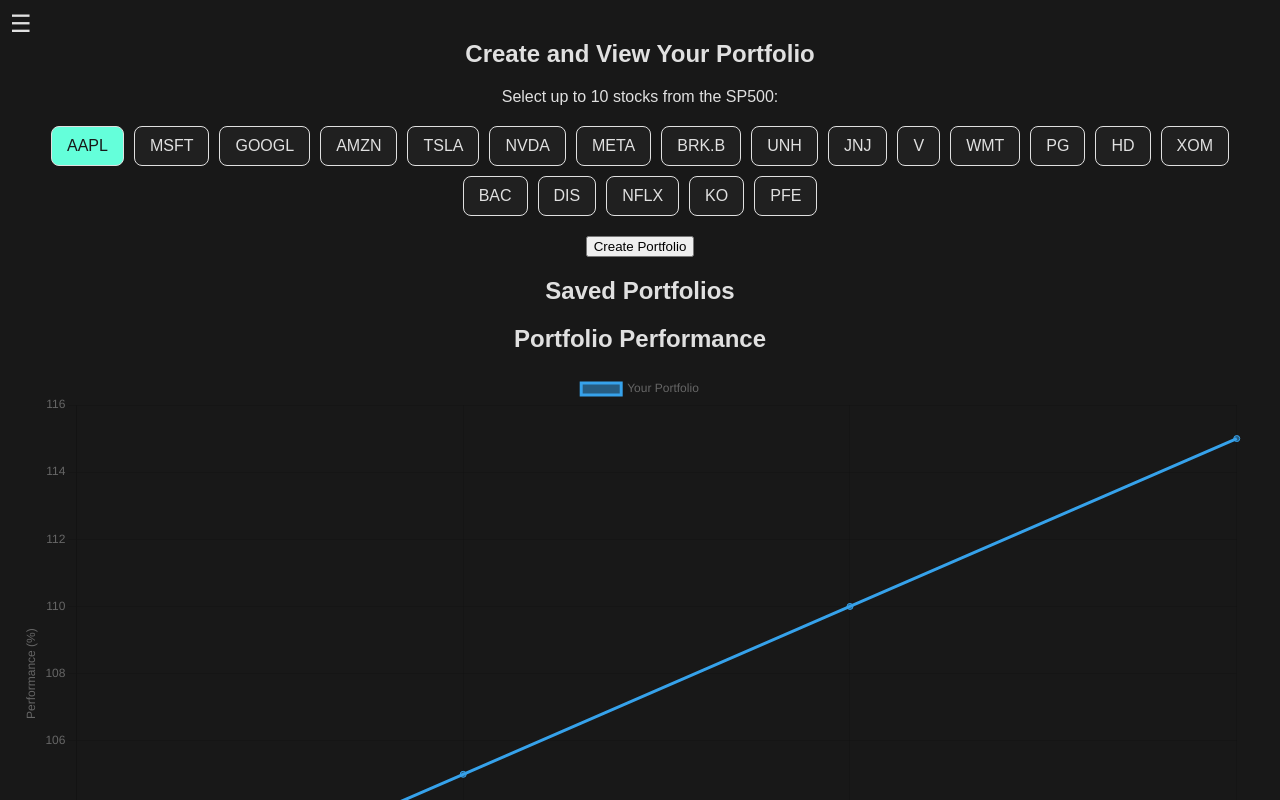
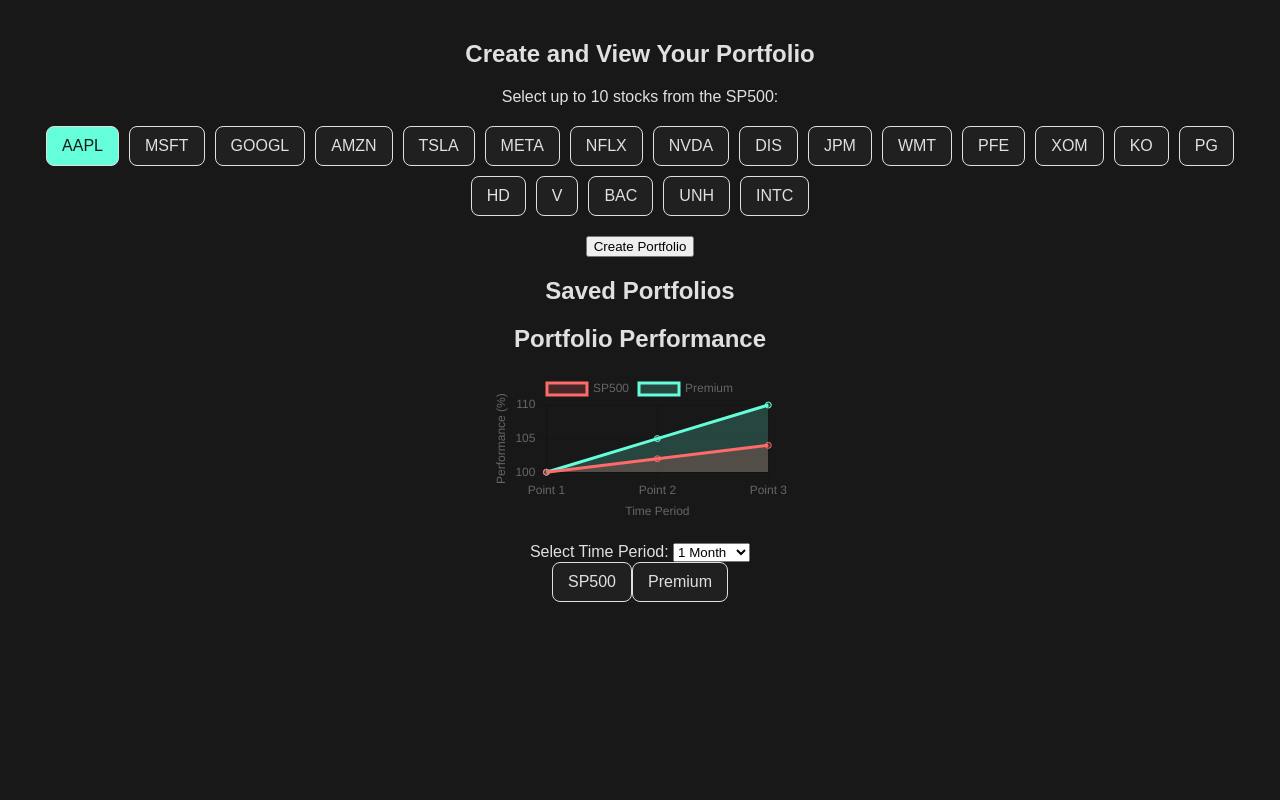
Before and after one commit to Jbat005/Website, a plain HTML site: page charts-graphs.html in a window 1280 px wide. Both pictures are taken after a click on the button "AAPL". Shown: the top 800 px of the page. Drawn offline with nearby package versions, Linux system fonts and the light colour scheme.

Commit message:
chart update

```diff
--- a/charts-graphs.html
+++ b/charts-graphs.html
@@ -6,13 +6,21 @@
     <link rel="stylesheet" href="styles.css">
     <script src="https://cdn.jsdelivr.net/npm/chart.js"></script>
     <style>
-        /* Center content */
         #chartsGraphs {
             padding: 20px;
             text-align: center;
         }
 
-        /* Grid for SP500 stock buttons */
+        #performanceGraph {
+            margin: 20px auto;
+            max-width: 600px;
+        }
+
+        #graphControls {
+            margin: 20px 0;
+            text-align: center;
+        }
+
         #stockGrid {
             display: flex;
             flex-wrap: wrap;
@@ -21,8 +29,7 @@
             margin: 20px 0;
         }
 
-        /* Stock button styles */
-        .stock-button {
+        .stock-button, .portfolio-option {
             padding: 10px 15px;
             font-size: 1em;
             border: 1px solid #e0e0e0;
@@ -30,19 +37,13 @@
             background-color: #202020;
             color: #e0e0e0;
             cursor: pointer;
-            transition: background-color 0.3s, color 0.3s;
         }
 
-        .stock-button:hover {
-            background-color: #383838;
-        }
-
-        .stock-button.selected {
+        .stock-button.selected, .portfolio-option.selected {
             background-color: #64ffda;
             color: #181818;
         }
 
-        /* Saved portfolio styles */
         .portfolio {
             border: 1px solid #e0e0e0;
             border-radius: 8px;
@@ -52,46 +53,15 @@
             text-align: left;
         }
 
-        /* Delete button */
         .delete-icon {
             margin: 5px;
             padding: 5px 10px;
             font-size: 0.9em;
             cursor: pointer;
         }
-
-        /* Graph controls */
-        #graphControls {
-            margin: 20px 0;
-            text-align: center;
-        }
-
-        #graphControls label {
-            margin-right: 10px;
-            font-size: 1.1em;
-        }
-
-        #graphControls select, #graphControls button {
-            padding: 5px 10px;
-            font-size: 1em;
-            margin: 0 10px;
-        }
     </style>
 </head>
 <body>
-    <!-- Hamburger Menu -->
-    <div class="hamburger-menu">
-        <span class="hamburger-icon" onclick="toggleMenu()">☰</span>
-        <div class="menu-links" id="menu">
-            <a href="index.html">Home</a>
-            <a href="create-profile.html">Create a Profile</a>
-            <a href="charts-graphs.html">Charts & Graphs</a>
-            <a href="optimized-weights.html">Optimized Weights</a>
-            <a href="support.html">Support</a>
-        </div>
-    </div>
-
-    <!-- Charts & Graphs Section -->
     <section id="chartsGraphs">
         <h1>Create and View Your Portfolio</h1>
 
@@ -99,15 +69,14 @@
         <div id="stockSelection">
             <p>Select up to 10 stocks from the SP500:</p>
             <div id="stockGrid">
-                <!-- Stock options will be dynamically loaded here -->
+                <!-- Stock options dynamically added -->
             </div>
         </div>
-        <button type="button" id="createPortfolio">Create Portfolio</button>
+        <button id="createPortfolio">Create Portfolio</button>
 
         <!-- Saved Portfolios -->
         <div id="savedPortfolios">
             <h2>Saved Portfolios</h2>
-            <!-- Saved portfolios will be dynamically displayed here -->
         </div>
 
         <!-- Interactive Graph -->
@@ -120,83 +89,139 @@
                 <option value="3m">3 Months</option>
                 <option value="6m">6 Months</option>
                 <option value="1y">1 Year</option>
-                <option value="5y">5 Years</option>
             </select>
-            <button id="updateGraph">Update Graph</button>
+            <div id="portfolioOptions"></div>
         </div>
     </section>
 
     <script>
-        function toggleMenu() {
-            const menu = document.getElementById("menu");
-            menu.style.display = menu.style.display === "block" ? "none" : "block";
-        }
-
         document.addEventListener("DOMContentLoaded", () => {
             const stockGrid = document.getElementById("stockGrid");
             const createPortfolioButton = document.getElementById("createPortfolio");
             const savedPortfoliosDiv = document.getElementById("savedPortfolios");
+            const portfolioOptionsDiv = document.getElementById("portfolioOptions");
             const timePeriodSelector = document.getElementById("timePeriod");
-            const updateGraphButton = document.getElementById("updateGraph");
             const ctx = document.getElementById("performanceGraph").getContext("2d");
 
             const sp500Stocks = [
-                "AAPL", "MSFT", "GOOGL", "AMZN", "TSLA", "NVDA", "META", "BRK.B", "UNH", "JNJ",
-                "V", "WMT", "PG", "HD", "XOM", "BAC", "DIS", "NFLX", "KO", "PFE"
+                "AAPL", "MSFT", "GOOGL", "AMZN", "TSLA", "META", "NFLX", "NVDA", "DIS", "JPM", "WMT", "PFE", "XOM", "KO", "PG",
+                "HD", "V", "BAC", "UNH", "INTC"
             ];
+            const stockMockData = {};
+            sp500Stocks.forEach((stock) => {
+                stockMockData[stock] = {
+                    "1m": Array(3).fill(0).map(() => Math.random() * 20 + 90), // Mock data
+                    "3m": Array(3).fill(0).map(() => Math.random() * 30 + 80),
+                    "6m": Array(5).fill(0).map(() => Math.random() * 50 + 70),
+                    "1y": Array(4).fill(0).map(() => Math.random() * 60 + 60),
+                };
+            });
+
+            const dummyData = {
+                SP500: { "1m": [100, 102, 104], "3m": [100, 105, 108], "6m": [100, 110, 115], "1y": [100, 120, 130] },
+                Premium: { "1m": [100, 105, 110], "3m": [100, 115, 125], "6m": [100, 120, 130], "1y": [100, 140, 150] },
+            };
+
             const selectedStocks = new Set();
-            const dummyData = {
-                "1m": { labels: ["Week 1", "Week 2", "Week 3", "Week 4"], portfolio: [100, 105, 110, 115] },
-                "3m": { labels: ["Month 1", "Month 2", "Month 3"], portfolio: [100, 110, 120] }
-                // Extend with more data for "6m", "1y", "5y"
-            };
+            const activePortfolios = new Set(["SP500", "Premium"]); // Default portfolios
 
             let performanceGraph = new Chart(ctx, {
                 type: "line",
-                data: { labels: dummyData["1m"].labels, datasets: [{ label: "Your Portfolio", data: dummyData["1m"].portfolio }] },
-                options: { responsive: true, scales: { x: { title: { display: true, text: "Time Period" } }, y: { title: { display: true, text: "Performance (%)" } } } }
+                data: {
+                    labels: [],
+                    datasets: [],
+                },
+                options: {
+                    responsive: true,
+                    scales: {
+                        x: { title: { display: true, text: "Time Period" } },
+                        y: { title: { display: true, text: "Performance (%)" } },
+                    },
+                },
             });
 
-            sp500Stocks.forEach(ticker => {
-                const stockButton = document.createElement("button");
-                stockButton.textContent = ticker;
-                stockButton.className = "stock-button";
-                stockGrid.appendChild(stockButton);
+            sp500Stocks.forEach((ticker) => {
+                const button = document.createElement("button");
+                button.textContent = ticker;
+                button.className = "stock-button";
+                stockGrid.appendChild(button);
 
-                stockButton.addEventListener("click", () => {
+                button.addEventListener("click", () => {
                     if (selectedStocks.has(ticker)) {
                         selectedStocks.delete(ticker);
-                        stockButton.classList.remove("selected");
+                        button.classList.remove("selected");
                     } else if (selectedStocks.size < 10) {
                         selectedStocks.add(ticker);
-                        stockButton.classList.add("selected");
+                        button.classList.add("selected");
                     } else alert("You can select up to 10 stocks.");
                 });
             });
 
             createPortfolioButton.addEventListener("click", () => {
-                if (!selectedStocks.size) return alert("Please select at least one stock.");
-                const portfolioName = prompt("Enter portfolio name:", `Portfolio ${Date.now()}`);
+                const portfolioName = prompt("Enter portfolio name:");
                 if (!portfolioName) return alert("Portfolio name is required.");
                 const portfolioDiv = document.createElement("div");
                 portfolioDiv.className = "portfolio";
-                portfolioDiv.innerHTML = `<h3>${portfolioName}</h3><ul>${[...selectedStocks].map(stock => `<li>${stock}</li>`).join("")}</ul>`;
+                portfolioDiv.innerHTML = `<h3>${portfolioName}</h3><ul>${[...selectedStocks].map((s) => `<li>${s}</li>`).join("")}</ul>`;
                 const deleteIcon = document.createElement("button");
                 deleteIcon.textContent = "🗑️";
                 deleteIcon.className = "delete-icon";
-                deleteIcon.addEventListener("click", () => savedPortfoliosDiv.removeChild(portfolioDiv));
+                deleteIcon.addEventListener("click", () => {
+                    savedPortfoliosDiv.removeChild(portfolioDiv);
+                    activePortfolios.delete(portfolioName);
+                    updateGraph();
+                });
                 portfolioDiv.appendChild(deleteIcon);
                 savedPortfoliosDiv.appendChild(portfolioDiv);
-                selectedStocks.clear();
-                document.querySelectorAll(".stock-button.selected").forEach(btn => btn.classList.remove("selected"));
+                addPortfolioOption(portfolioName, [...selectedStocks]);
             });
 
-            updateGraphButton.addEventListener("click", () => {
-                const period = timePeriodSelector.value;
-                performanceGraph.data.labels = dummyData[period].labels;
-                performanceGraph.data.datasets[0].data = dummyData[period].portfolio;
+            function addPortfolioOption(name, stocks) {
+                const button = document.createElement("button");
+                button.textContent = name;
+                button.className = "portfolio-option";
+                portfolioOptionsDiv.appendChild(button);
+
+                button.addEventListener("click", () => {
+                    if (activePortfolios.has(name)) {
+                        activePortfolios.delete(name);
+                        button.classList.remove("selected");
+                    } else {
+                        activePortfolios.add(name);
+                        button.classList.add("selected");
+                    }
+                    updateGraph();
+                });
+            }
+
+            const updateGraph = () => {
+                const selectedPeriod = timePeriodSelector.value;
+                performanceGraph.data.labels = Array(stockMockData["AAPL"][selectedPeriod].length).fill(0).map((_, i) => `Point ${i + 1}`);
+                performanceGraph.data.datasets = Array.from(activePortfolios).map((portfolioName) => {
+                    const data =
+                        dummyData[portfolioName]?.[selectedPeriod] ||
+                        Array.from(selectedStocks).reduce(
+                            (avg, stock) => avg.map((v, i) => v + stockMockData[stock][selectedPeriod][i]),
+                            Array(stockMockData["AAPL"][selectedPeriod].length).fill(0)
+                        ).map((sum) => sum / selectedStocks.size);
+
+                    return {
+                        label: portfolioName,
+                        data,
+                        borderColor: portfolioName === "SP500" ? "#ff6b6b" : portfolioName === "Premium" ? "#64ffda" : "#4db8ff",
+                        backgroundColor: portfolioName === "SP500" ? "rgba(255, 107, 107, 0.2)" : "rgba(100, 255, 218, 0.2)",
+                        fill: true,
+                    };
+                });
                 performanceGraph.update();
-            });
+            };
+
+            timePeriodSelector.addEventListener("change", updateGraph);
+
+            // Add SP500 and Premium options
+            ["SP500", "Premium"].forEach((name) => addPortfolioOption(name, []));
+
+            updateGraph();
         });
     </script>
 </body>
```
